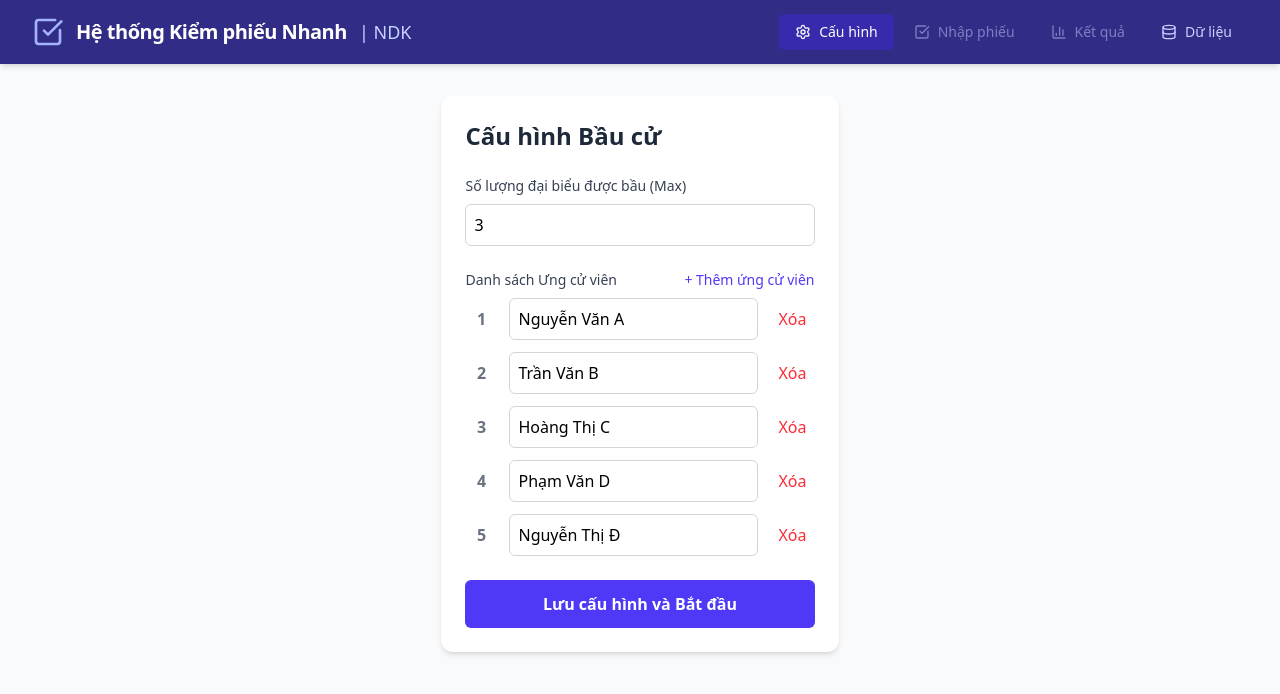
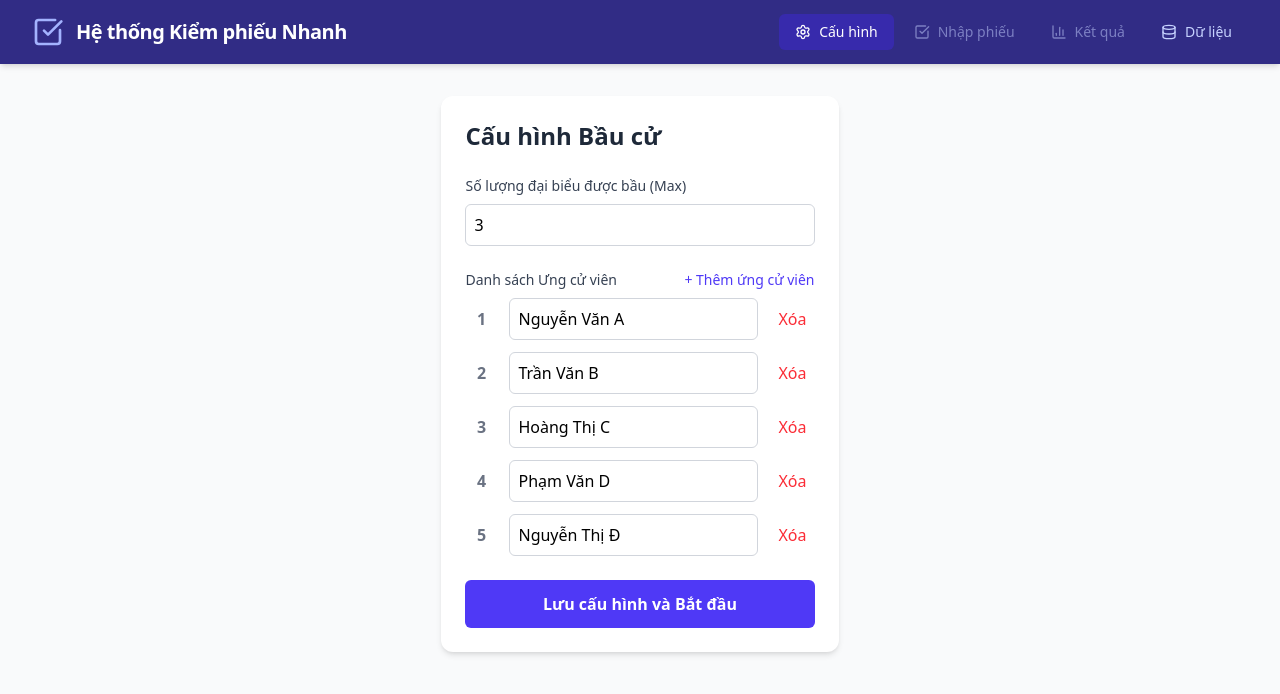
Before and after one commit to NguyenDuyKhanh28N/App_Kiem_phieu_bau_cu_v1.3, a React (Vite) app: page / in a window 1280 px wide. Shown: the top 694 px of the page. Built offline with nearby package versions, Linux system fonts and the light colour scheme.

Commit message:
Remove NDK span elements from header
Removed redundant NDK span elements for better clarity.

```diff
--- a/src/App.tsx
+++ b/src/App.tsx
@@ -63,10 +63,6 @@ export default function App() {
             <div className="flex items-center gap-3">
               <CheckSquare className="w-8 h-8 text-indigo-300" />
               <h1 className="text-xl font-bold tracking-tight">Hệ thống Kiểm phiếu Nhanh</h1>
-              <span className="text-sm font-medium text-indigo-300 sm:hidden">| NDK</span>
-              <span className="hidden sm:inline-block text-lg font-medium text-indigo-200">
-                | NDK
-              </span>
             </div>
 
             <nav className="flex space-x-1">
```
